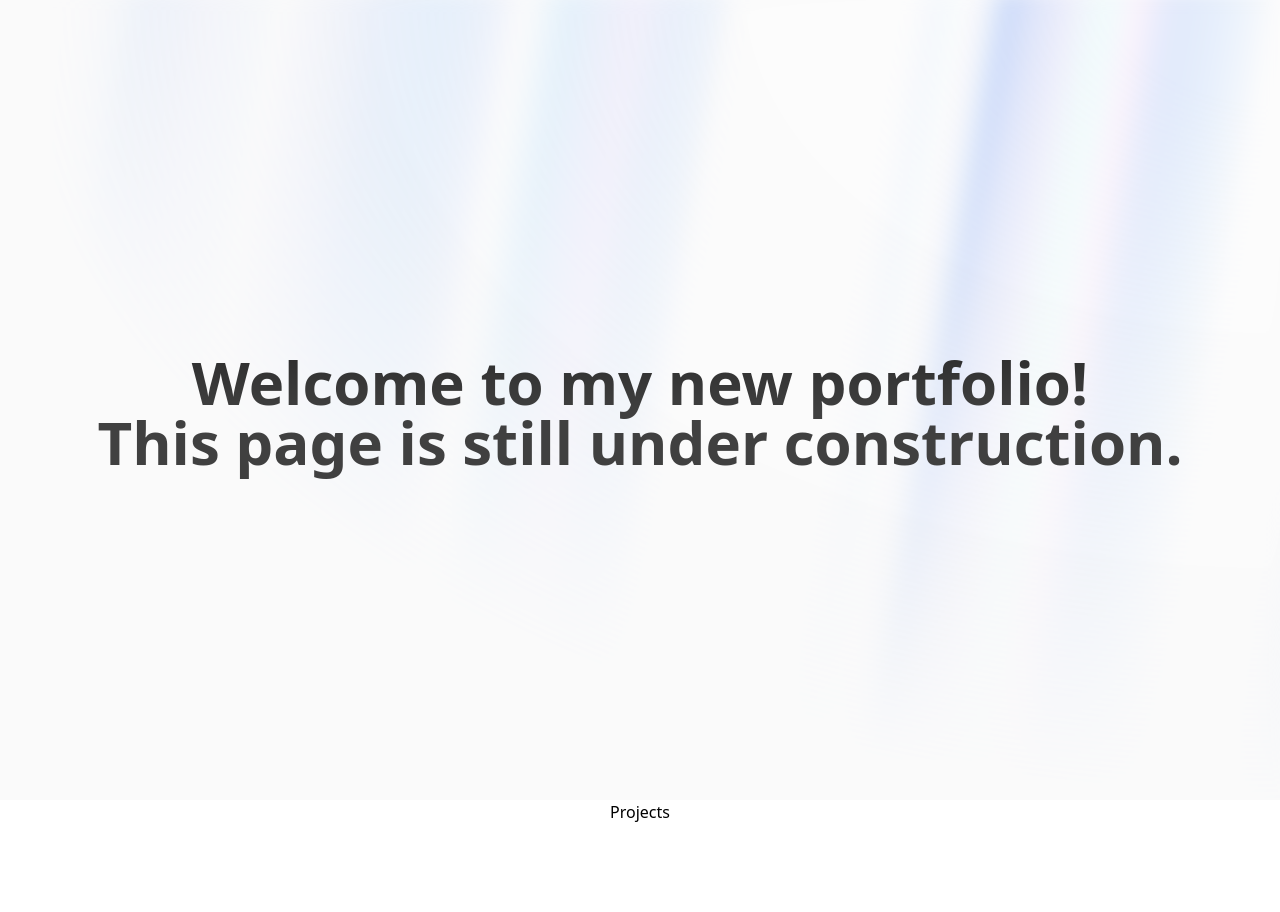
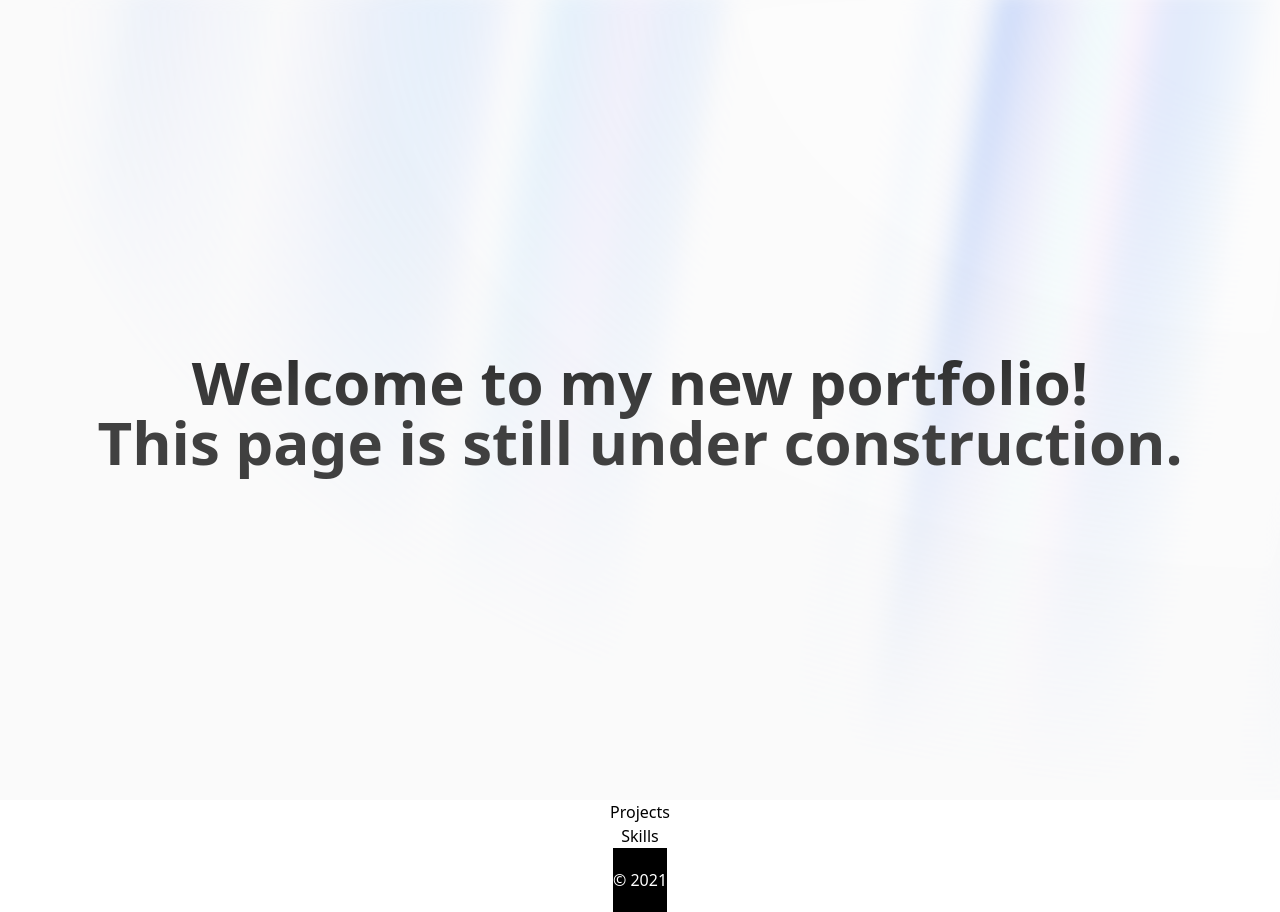
Before and after one commit to Maka314/portfolio, a Next.js app: page / in a window 1280 px wide. Before the commit the page ends 824 px from the top, so only its background shows below. Built offline with nearby package versions, Linux system fonts and the light colour scheme.

Commit message:
新增Skills和Footer组件，更新主页以包含新组件

```diff
--- a/src/app/page.tsx
+++ b/src/app/page.tsx
@@ -1,11 +1,15 @@
-import Hero from '@/components/Hero'
-import Projects from '@/components/Projects'
+import Hero from '@/components/Hero';
+import Projects from '@/components/Projects';
+import Skills from '@/components/Skills';
+import Footer from '@/components/Footer';
 
 export default function Home () {
   return (
     <main className='relative flex flex-col justify-center items-center overflow-hidden mx-auto'>
       <Hero />
       <Projects />
+      <Skills />
+      <Footer />
     </main>
   )
 }
--- /dev/null
+++ b/src/components/Footer.tsx
@@ -0,0 +1,7 @@
+export default function Footer () {
+  return (
+    <footer className='flex justify-center items-center h-16 bg-black text-white'>
+      <p>© 2021</p>
+    </footer>
+  )
+}
--- /dev/null
+++ b/src/components/Skills.tsx
@@ -0,0 +1,7 @@
+export default function Skills() {
+  return (
+    <div className='flex flex-col justify-center items-center'>
+      <h1>Skills</h1>
+    </div>
+  )
+}
```
